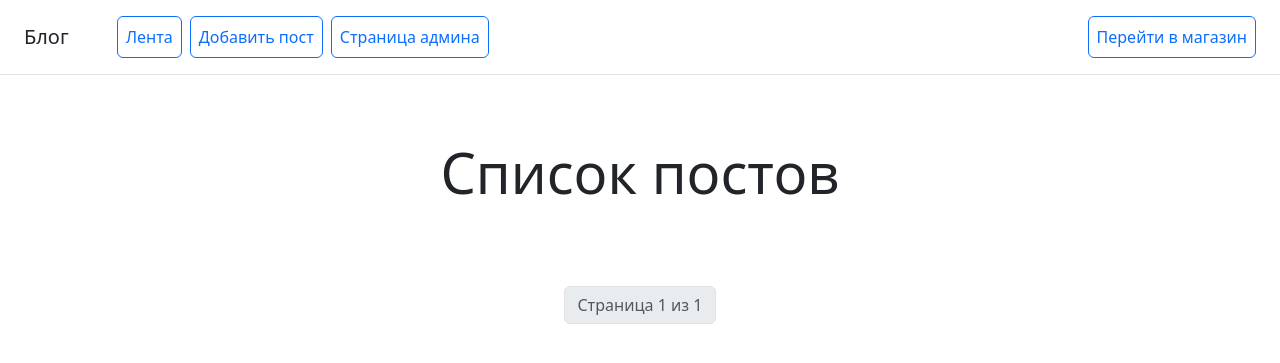
After one commit to TimurAgeenko/web_service_homework_project, a Django app: page /admin_page/ in a window 1280 px wide. The commit adds this page. Shown: the top 363 px of the page. Run offline with Django 5.2, Linux system fonts and the light colour scheme; data that the repository does not hold is empty; some libraries are stand-ins or nearby versions.

Commit message:
Added admin_page.html and BlogPostAdminView class

```diff
--- /dev/null
+++ b/blog/templates/blog/admin_page.html
@@ -0,0 +1,51 @@
+{% extends 'blog/blog_base.html' %}
+
+{% block title %}Страница админа{% endblock %}
+
+{% block header %}
+<div class="pricing-header px-3 py-3 pt-md-5 pb-md-4 mx-auto text-center">
+    <h1 class="display-4">Список постов</h1>
+</div>
+{% endblock %}
+
+{% block content %}
+<div class="row text-center justify-content-center g-5">
+    <div class="col-12">
+        <ul class="list-group">
+            {% for post in blog_posts %}
+                <li class="list-group-item">
+                    <a href="{% url 'blog:blog_post_detail' post.pk %}">{{ post.title }}</a>
+                    <a href="{% url 'blog:blog_post_edit' post.pk %}" class="btn btn-sm btn-secondary ml-3">Редактировать</a>
+                    <a href="{% url 'blog:blog_post_delete' post_pk %}" class="btn btn-sm btn-danger ml-1">Удалить</a>
+                </li>
+            {% endfor %}
+        </ul>
+    </div>
+    <nav aria-label="Page navigation">
+        <ul class="pagination justify-content-center">
+            {% if page_obj.has_previous %}
+                <li class="page-item">
+                    <a class="page-link" href="?page=1">&laquo; Первая</a>
+                </li>
+                <li class="page-item">
+                    <a class="page-link" href="?page={{ page_obj.previous_page_number }}">Назад</a>
+                </li>
+            {% endif %}
+
+            <li class="page-item disabled">
+                <span class="page-link">Страница {{ page_obj.number }} из {{ page_obj.paginator.num_pages }}</span>
+            </li>
+
+            {% if page_obj.has_next %}
+                <li class="page-item">
+                    <a class="page-link" href="?page={{ page_obj.next_page_number }}">Вперед</a>
+                </li>
+                <li class="page-item">
+                    <a class="page-link" href="?page={{ page_obj.paginator.num_pages }}">Последняя &raquo;</a>
+                </li>
+            {% endif %}
+
+        </ul>
+    </nav>
+</div>
+{% endblock %}
--- a/blog/templates/blog/blog_base.html
+++ b/blog/templates/blog/blog_base.html
@@ -14,6 +14,7 @@
         <div class="d-flex flex-row gap-2">
             <a class="p-2 btn btn-outline-primary" href="/blog_home/">Лента</a>
             <a class="p-2 btn btn-outline-primary" href="/adding_blog_post/">Добавить пост</a>
+            <a class="p-2 btn btn-outline-primary" href="/admin_page/">Страница админа</a>
         </div>
         <a class="p-2 btn btn-outline-primary ms-auto" href="/home/">Перейти в магазин</a>
     </nav>
--- a/blog/urls.py
+++ b/blog/urls.py
@@ -1,9 +1,10 @@
 from django.urls import path
-from blog.views import BlogPostListView, BlogPostCreateView
+from blog.views import BlogPostListView, BlogPostCreateView, BlogPostAdminView
 
 app_name = "blog"
 
 urlpatterns = [
     path('blog_home/', BlogPostListView.as_view(), name='blog_home'),
     path('adding_blog_post/', BlogPostCreateView.as_view(), name='adding_blog_post'),
+    path('admin_page/', BlogPostAdminView.as_view(), name='admin_page'),
 ]
--- a/blog/views.py
+++ b/blog/views.py
@@ -24,3 +24,10 @@ class BlogPostCreateView(CreateView):
         messages.success(self.request, 'Пост успешно добавлен!')
 
         return super().form_valid(form)
+
+
+class BlogPostAdminView(ListView):
+    model = BlogPost
+    context_object_name = 'blog_posts'
+    template_name = 'blog/admin_page.html'
+    paginate_by = 20
```
